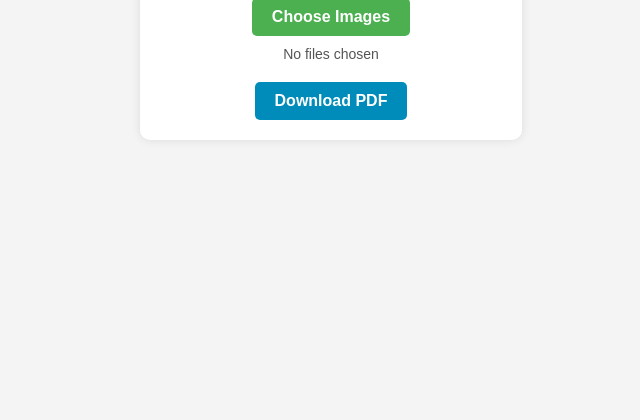
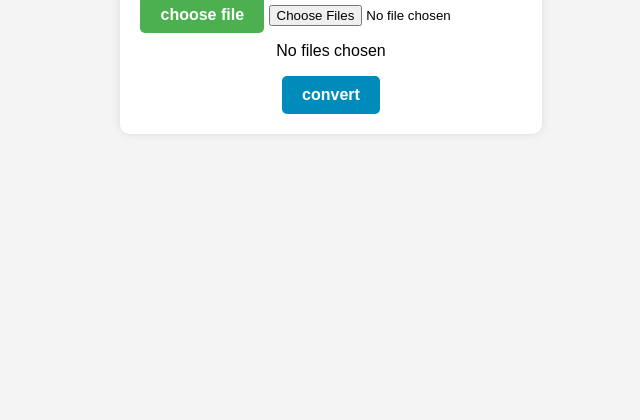
Before and after one commit to aurangzeb-dev/PDF-CONVERTER, a plain HTML site: page index.html in a window 1280 px wide. Shown: the part 380-800 px from the top of the page, without its empty margins (309-949 px from the left). Drawn offline with nearby package versions, Linux system fonts and the light colour scheme.

Commit message:
Update index.html

```diff
--- a/index.html
+++ b/index.html
@@ -3,19 +3,19 @@
 <head>
     <meta charset="UTF-8">
     <meta name="viewport" content="width=device-width, initial-scale=1.0">
-    <title>Image to PDF Converter</title>
+    <title>PNG to PDF Converter</title>
     <link rel="stylesheet" href="pdf.css">
 </head>
 <body>
     <div class="container">
         <h1>PNG to PDF Converter</h1>
-        <div class="file-upload">
-            <input type="file" id="fileInput" multiple accept="image/*" onchange="updateFileList()" />
-            <label for="fileInput" class="custom-file-upload">Choose Images</label>
-            <div id="fileList">No files chosen</div>
-        </div>
-        <button onclick="generatePDF()">Download PDF</button>
+        <label for="imageInput" class="custom-file-upload">choose file</label>
+        <input type="file" id="imageInput" accept="image/png, image/jpeg" multiple>
+        <br>
+        <p id="fileNames">No files chosen</p>
+        <button id="convertBtn" >convert</button>
     </div>
+
     <script src="https://cdnjs.cloudflare.com/ajax/libs/jspdf/2.5.1/jspdf.umd.min.js"></script>
     <script src="pdf.js"></script>
 </body>
```
